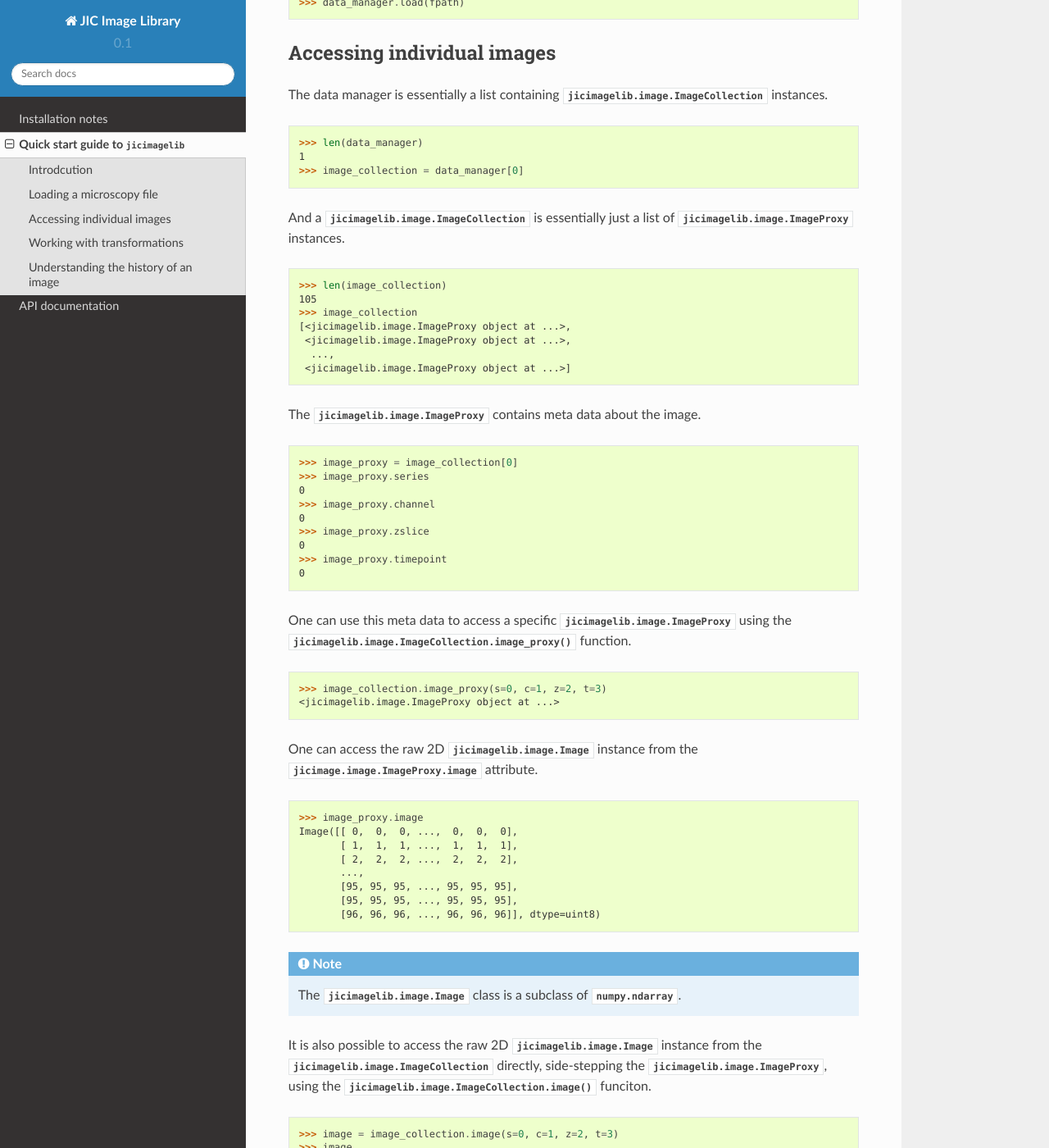
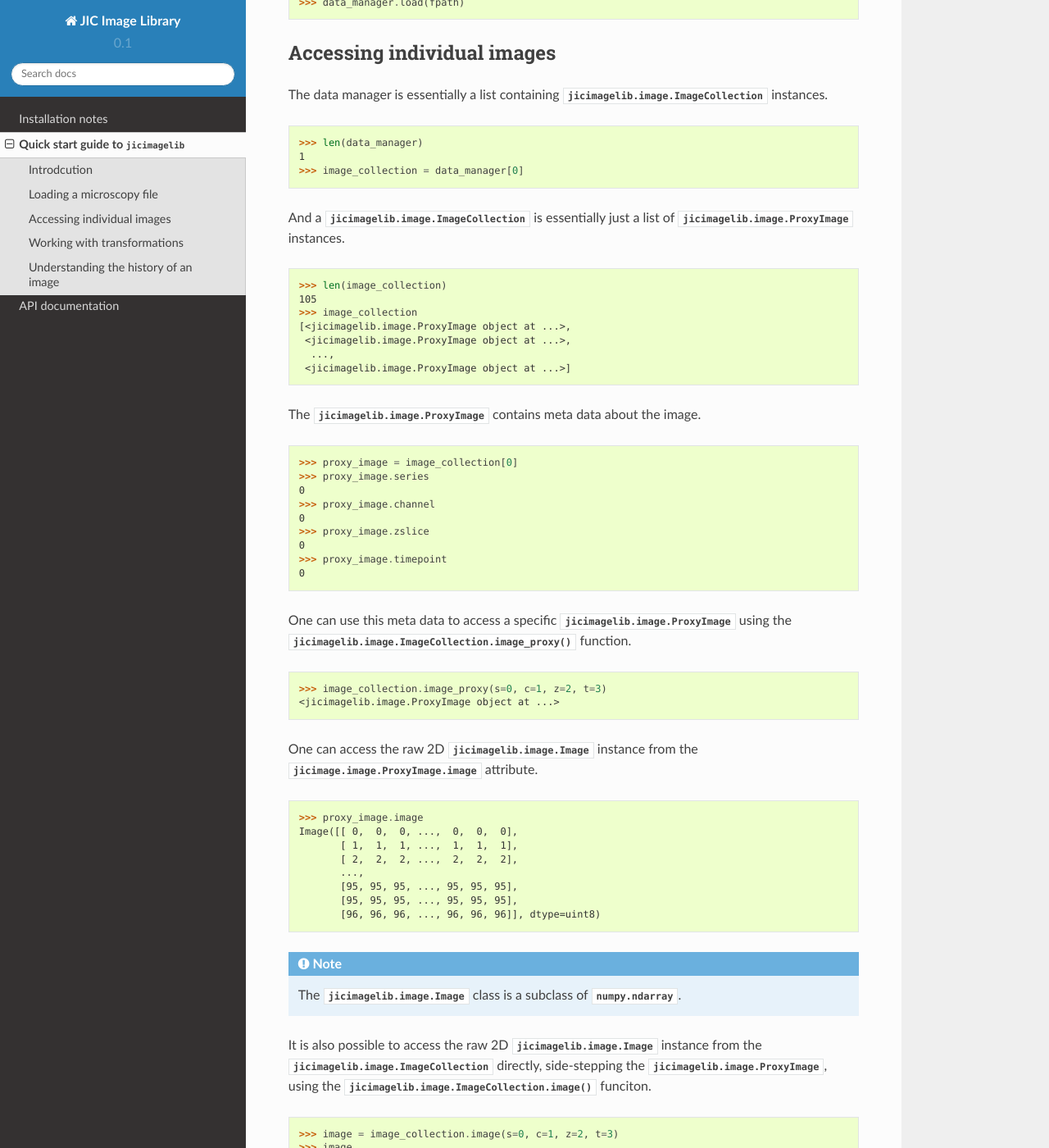
Before and after one commit to JIC-CSB/jicbioimage.core, a Sphinx documentation site: the page built from docs/source/quickstart.rst, in a window 1280 px wide and 1400 px high, scrolled down 814 px. Shown: the whole window at 82% size. Built offline with Sphinx 7.4.7 and the Read the Docs theme 2.0.0, drawn with Linux system fonts in a browser that asks for light colours.

Commit message:
Renamed ImageProxy class to ProxyImage.

```diff
--- a/docs/source/installation_notes.rst
+++ b/docs/source/installation_notes.rst
@@ -58,7 +58,7 @@ will use to install the packages that :mod:`jicimagelib` depend on.
 Although the :mod:`jicimage` package does not depend on it you may also want to
 install the IPython notebook as :mod:`jicimagelib` has been designed to work
 well with it, for example by providing the ability to view
-:class:`jicimagelib.image.Image` and :class:`jicimagelib.image.ImageProxy`
+:class:`jicimagelib.image.Image` and :class:`jicimagelib.image.ProxyImage`
 objects as images in the IPython notebook.
 
 ::
--- a/docs/source/quickstart.rst
+++ b/docs/source/quickstart.rst
@@ -65,48 +65,48 @@ The data manager is essentially a list containing
     >>> image_collection = data_manager[0]
 
 And a :class:`jicimagelib.image.ImageCollection` is essentially just a list of
-:class:`jicimagelib.image.ImageProxy` instances.
+:class:`jicimagelib.image.ProxyImage` instances.
 
 .. code-block:: python
 
     >>> len(image_collection)
     105
     >>> image_collection  # doctest: +ELLIPSIS, +NORMALIZE_WHITESPACE
-    [<jicimagelib.image.ImageProxy object at ...>,
-     <jicimagelib.image.ImageProxy object at ...>,
+    [<jicimagelib.image.ProxyImage object at ...>,
+     <jicimagelib.image.ProxyImage object at ...>,
       ...,
-     <jicimagelib.image.ImageProxy object at ...>]
+     <jicimagelib.image.ProxyImage object at ...>]
 
-The :class:`jicimagelib.image.ImageProxy` contains meta data about the image.
+The :class:`jicimagelib.image.ProxyImage` contains meta data about the image.
 
 .. code-block:: python
 
-    >>> image_proxy = image_collection[0]
-    >>> image_proxy.series
+    >>> proxy_image = image_collection[0]
+    >>> proxy_image.series
     0
-    >>> image_proxy.channel
+    >>> proxy_image.channel
     0
-    >>> image_proxy.zslice
+    >>> proxy_image.zslice
     0
-    >>> image_proxy.timepoint
+    >>> proxy_image.timepoint
     0
 
 One can use this meta data to access a specific
-:class:`jicimagelib.image.ImageProxy` using the
+:class:`jicimagelib.image.ProxyImage` using the
 :func:`jicimagelib.image.ImageCollection.image_proxy` function.
 
 .. code-block:: python
 
     >>> image_collection.image_proxy(s=0, c=1, z=2, t=3)  # doctest: +ELLIPSIS
-    <jicimagelib.image.ImageProxy object at ...>
+    <jicimagelib.image.ProxyImage object at ...>
 
 
 One can access the raw 2D :class:`jicimagelib.image.Image` instance
-from the :attr:`jicimage.image.ImageProxy.image` attribute.
+from the :attr:`jicimage.image.ProxyImage.image` attribute.
 
 .. code-block:: python
 
-    >>> image_proxy.image  # doctest: +ELLIPSIS, +NORMALIZE_WHITESPACE
+    >>> proxy_image.image  # doctest: +ELLIPSIS, +NORMALIZE_WHITESPACE
     Image([[ 0,  0,  0, ...,  0,  0,  0],
            [ 1,  1,  1, ...,  1,  1,  1],
            [ 2,  2,  2, ...,  2,  2,  2],
@@ -120,7 +120,7 @@ from the :attr:`jicimage.image.ImageProxy.image` attribute.
 
 It is also possible to access the raw 2D :class:`jicimagelib.image.Image`
 instance from the :class:`jicimagelib.image.ImageCollection` directly,
-side-stepping the :class:`jicimagelib.image.ImageProxy`, using the
+side-stepping the :class:`jicimagelib.image.ProxyImage`, using the
 :func:`jicimagelib.image.ImageCollection.image` funciton.
 
 .. code-block:: python
```
Also changed, not shown: 6 other files.
